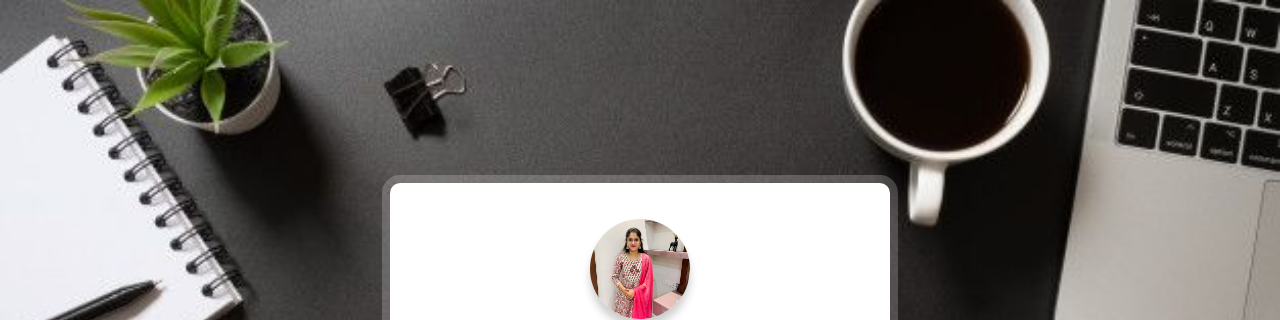
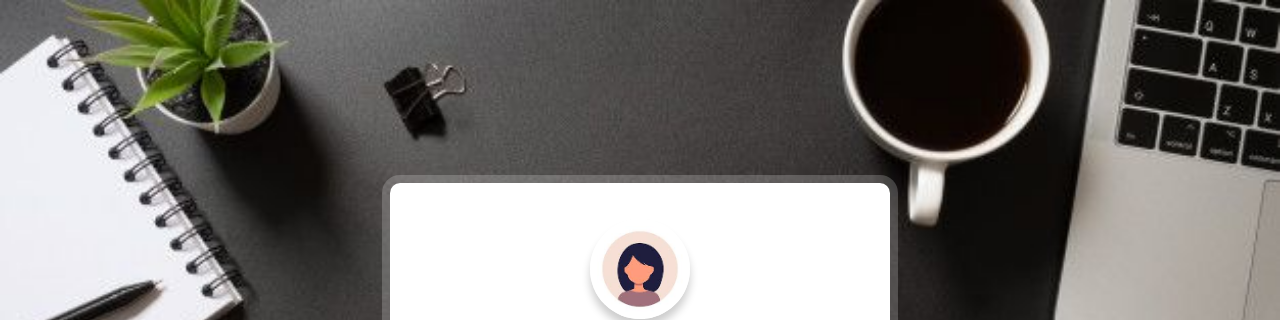
Before and after one commit to divyaniurkude/ProfileCard, a plain HTML site: page index.html in a window 1280 px wide. Shown: the top 320 px of the page. Drawn offline with Linux system fonts and the light colour scheme; a script that the page names is missing.

Commit message:
Add files via upload

```diff
--- a/index.html
+++ b/index.html
@@ -11,7 +11,7 @@
   <div class="card" data-state="#about">
   <div class="card-header">
     <!-- <div class="card-cover" style="background-image: url('background-image.jpg')"></div> -->
-    <img class="card-avatar" src="myself.jpg" alt="avatar" />
+    <img class="card-avatar" src="myself.jpeg" alt="avatar" />
     <h1 class="card-fullname">Divyani Urkude</h1>
     <!-- <h2 class="card-jobtitle">Front-end Developer||Web Developer</h2><br> -->
     <p class="card-jobtitle">Full Stack Developer</p>
```
Also changed, not shown: myself.jpeg (added).
